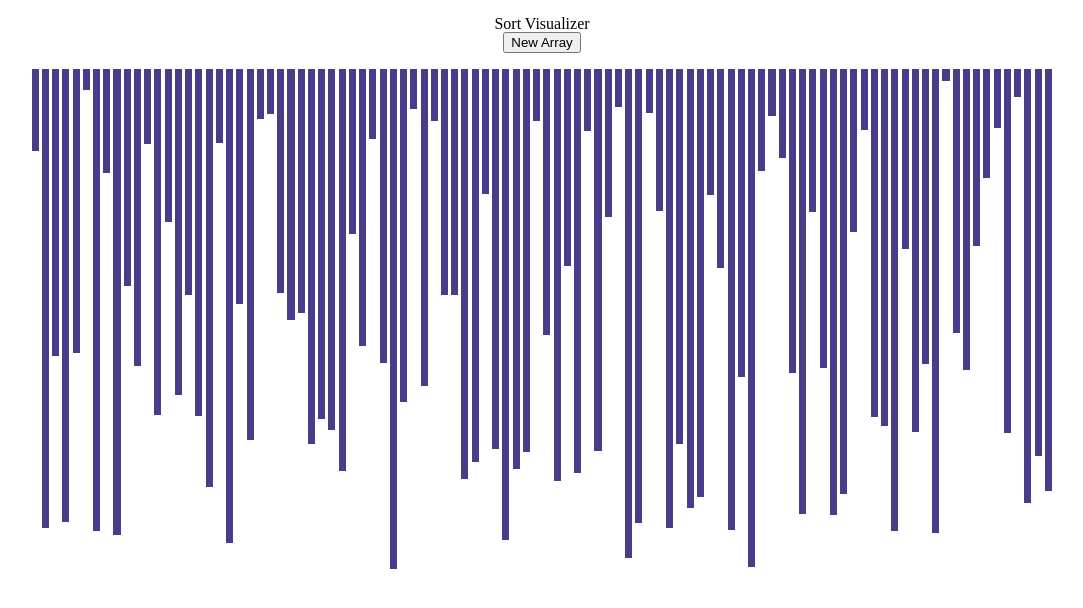
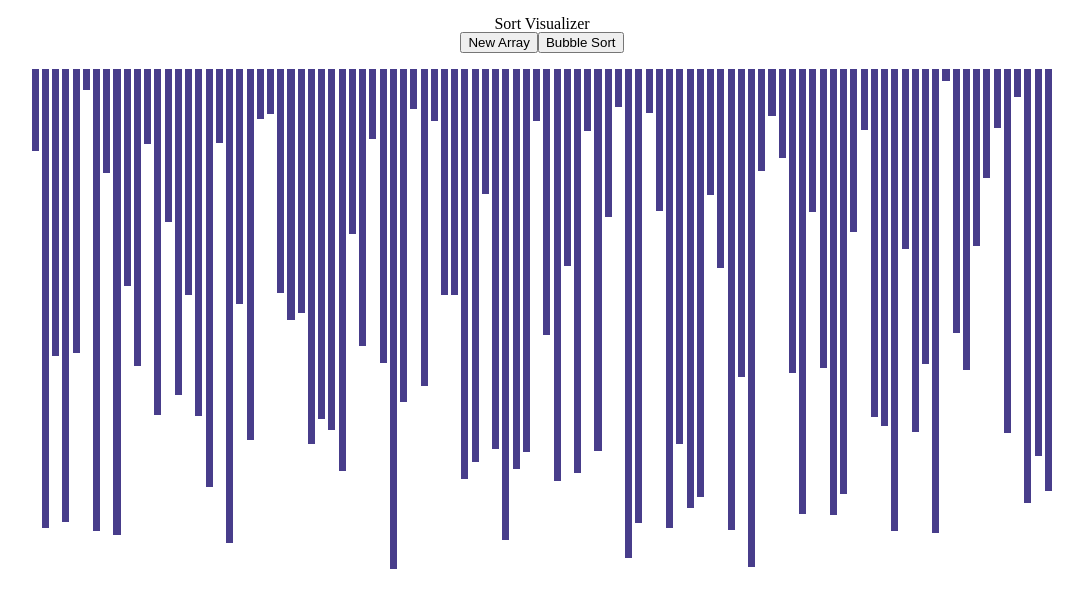
Before and after one commit to yenszen/sorting-algo-visualizer, a React (Create React App) app: page / in a window 1280 px wide. Shown: the top 608 px of the page, without its empty margins (98-1181 px from the left). Built offline with nearby package versions, Linux system fonts and the light colour scheme.

Commit message:
built out basic animations for sorting, still contains flaws to be fixed

```diff
--- a/src/algorithms/BubbleSort.js
+++ b/src/algorithms/BubbleSort.js
@@ -1,3 +1,4 @@
+/*
 export const bubbleSort = (arr) => {
   let count = 0;
 
@@ -20,6 +21,67 @@ export const bubbleSort = (arr) => {
 
   return arr;
 };
+*/
 
-// const testing = bubbleSort([1, 9, 2, 8, 3, 7, 4, 6, 5, 4, 4]);
-// console.log(testing);
+export function getBubbleSortAnimations(array) {
+  const animations = [];
+  const arrayClone = array.slice();
+  doBubbleSort(arrayClone, animations);
+  return animations;
+}
+
+function doBubbleSort(arr, animations) {
+  let count = 0;
+
+  while (count === 0) {
+    let changes = false;
+    for (let i = 0; i < arr.length - 1; i++) {
+      const a = arr[i];
+      const b = arr[i + 1];
+      animations.push([i, i + 1]);
+
+      if (arr[i] > arr[i + 1]) {
+        animations.push([i + 1, i]);
+        changes = true;
+        arr[i] = b;
+        arr[i + 1] = a;
+      } else {
+        animations.push([i, i + 1]);
+      }
+    }
+
+    changes ? (changes = false) : (count += 1);
+  }
+
+  return arr;
+}
+
+// const array = [10, 8, 9, 7, 7, 5, 6, 4, 2, 3, 1];
+// const jsSort = array.slice().sort((a, b) => a - b);
+// const ownSort = doBubbleSort(array);
+// console.log(arraysAreEqual(jsSort, ownSort));
+// console.log(jsSort, ownSort);
+
+// function arraysAreEqual(arrA, arrB) {
+//   if (arrA.length !== arrB.length) {
+//     return false;
+//   }
+
+//   for (let i = 0; i < arrA.length; i++) {
+//     if (arrA[i] !== arrB[i]) {
+//       return false;
+//     }
+//   }
+
+//   return true;
+// }
+
+/*
+
+create animations array
+loop over each element in original array
+store [i, j] from the og array in the animations array to colorize
+store [i, j] from og array in the animations array to swap and/or decolorize
+move on to next og array element
+
+*/
--- a/src/components/Main.js
+++ b/src/components/Main.js
@@ -1,5 +1,6 @@
 import React, { useState, useEffect } from "react";
 import Menu from "./Menu";
+import { getBubbleSortAnimations } from "../algorithms/BubbleSort";
 
 function Main() {
   const [array, setArray] = useState([]);
@@ -16,9 +17,42 @@ function Main() {
     setArray(arr);
   };
 
+  const ANIMATION_MS = 500;
+
+  const bubbleSort = () => {
+    const animations = getBubbleSortAnimations(array);
+    // console.log("animations", animations);
+    for (let i = 0; i < animations.length; i++) {
+      const bars = document.getElementsByClassName("bar");
+      // every odd-numbered element in animations array contain height info
+      const changeHeight = i % 2 !== 0;
+      const [barOneIndex, barTwoIndex] = animations[i];
+      if (changeHeight) {
+        if (barOneIndex > barTwoIndex) {
+          const tempHeight = bars[barOneIndex].style.height;
+          setTimeout(() => {
+            bars[
+              barOneIndex
+            ].style.height = `${bars[barTwoIndex].style.height}`;
+            bars[barTwoIndex].style.height = `${tempHeight}`;
+          }, i * ANIMATION_MS);
+        }
+        setTimeout(() => {
+          bars[barOneIndex].style.backgroundColor = "darkslateblue";
+          bars[barTwoIndex].style.backgroundColor = "darkslateblue";
+        }, i * ANIMATION_MS + 250);
+      } else {
+        setTimeout(() => {
+          bars[barOneIndex].style.backgroundColor = "darkgreen";
+          bars[barTwoIndex].style.backgroundColor = "darkgreen";
+        }, i * ANIMATION_MS);
+      }
+    }
+  };
+
   return (
     <React.Fragment>
-      <Menu generateArray={generateArray} />
+      <Menu generateArray={generateArray} bubbleSort={bubbleSort} />
       <div className="main">
         {array.map((value, index) => {
           return (
--- a/src/components/Menu.js
+++ b/src/components/Menu.js
@@ -1,10 +1,11 @@
 import React from "react";
 
-function Menu({ generateArray }) {
+function Menu({ generateArray, bubbleSort }) {
   return (
     <div className="menu">
       <h1>Sort Visualizer</h1>
       <button onClick={generateArray}>New Array</button>
+      <button onClick={bubbleSort}>Bubble Sort</button>
     </div>
   );
 }
```
